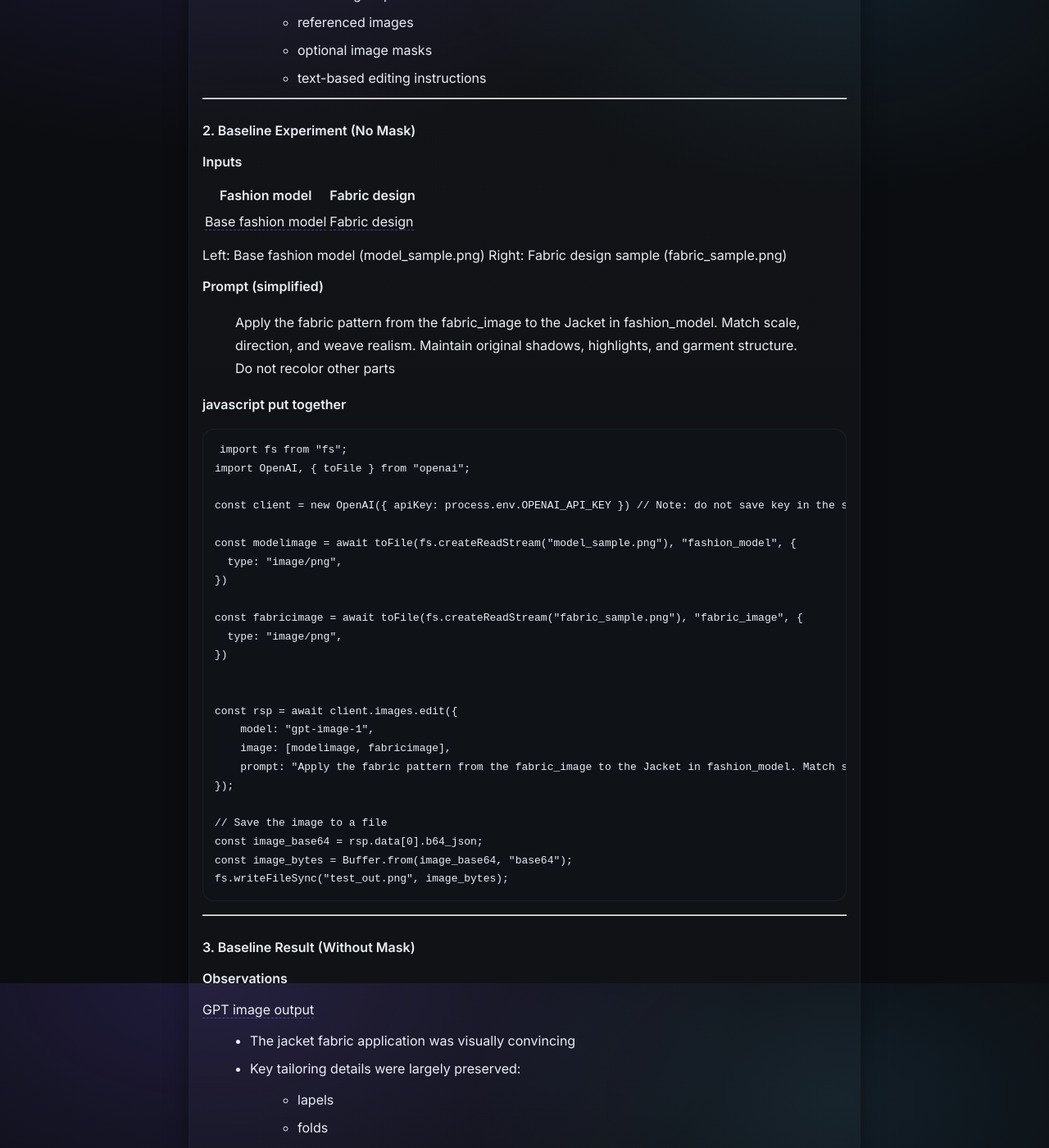
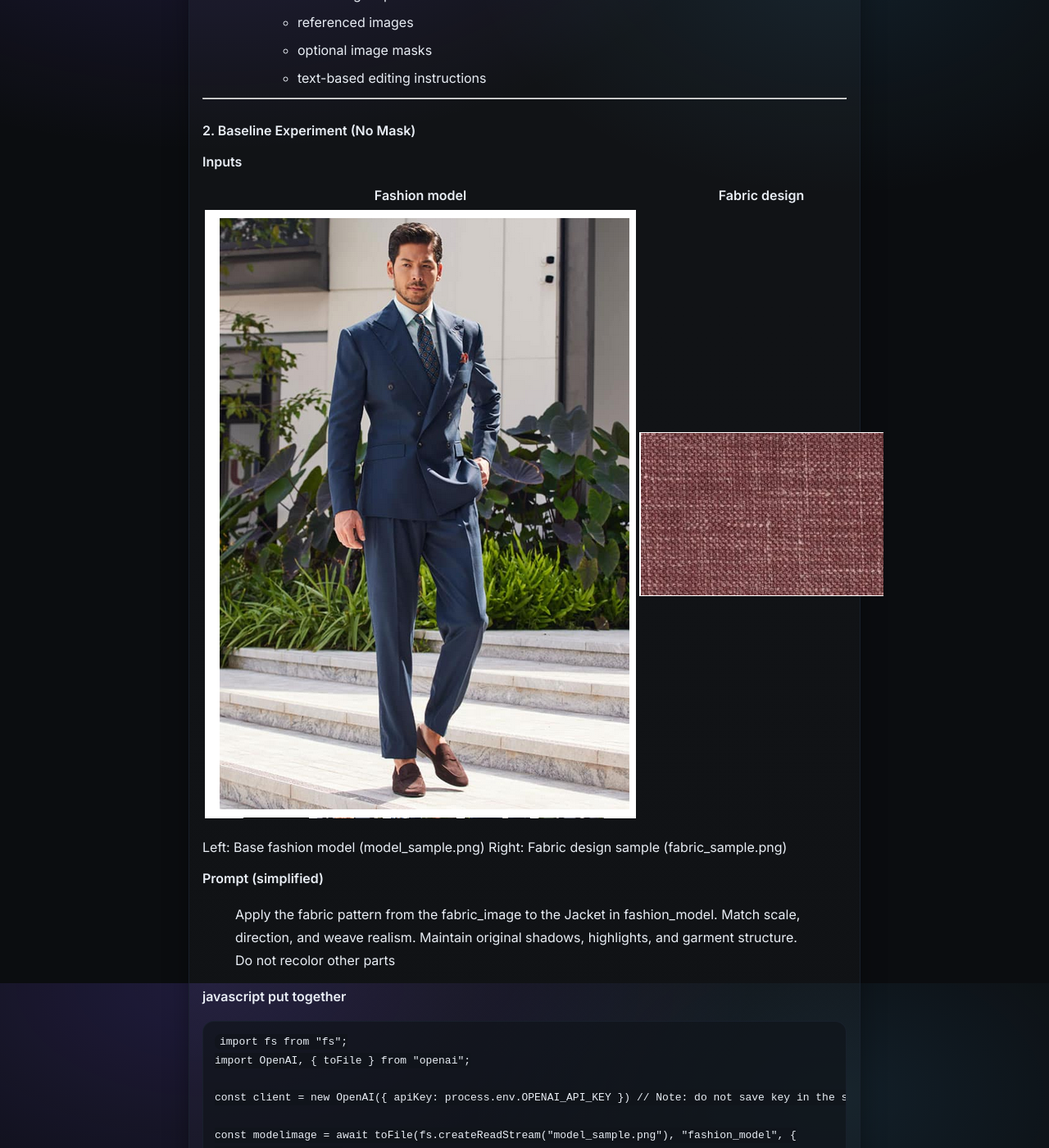
Before and after one commit to code4plot/code4plot.github.io, a Jekyll site: the page built from _posts/2026-01-26-automating-fabric-visualization-with-openaI-image-editing.md, in a window 1280 px wide and 1400 px high, scrolled down 1601 px. Shown: the whole window at 82% size. Built offline with Jekyll 4.4.1, drawn with Linux system fonts in a browser that asks for light colours; some of the changed text lies outside the part shown.

Commit message:
correction to image link

```diff
--- a/_posts/2026-01-26-automating-fabric-visualization-with-openaI-image-editing.md
+++ b/_posts/2026-01-26-automating-fabric-visualization-with-openaI-image-editing.md
@@ -60,7 +60,7 @@ High-level idea:
 
 | Fashion model | Fabric design |
 |--------------|---------------|
-| [Base fashion model](../assets/img/fabric-ai/model_sample.png) | [Fabric design](../assets/img/fabric-ai/fabric_sample.png) |
+| ![Base fashion model](/assets/img/fabric-ai/model_sample.png) | ![Fabric design](/assets/img/fabric-ai/fabric_sample.png) |
 
 Left: Base fashion model (model_sample.png)
 Right: Fabric design sample (fabric_sample.png)
@@ -104,7 +104,7 @@ fs.writeFileSync("test_out.png", image_bytes);
 
 **Observations**
 
-[GPT image output](../assets/img/fabric-ai/test_output_1.png)
+![GPT image output](/assets/img/fabric-ai/test_output_1.png)
 
 - The jacket fabric application was visually convincing
 - Key tailoring details were largely preserved:
@@ -135,7 +135,7 @@ Thus, providing an **image mask** that explicitly defines the editable region (t
 
 ### 5. Masked Setup
 
-[Fashion model mask](../assets/img/fabric-ai/jacket_mask.png)
+![Fashion model mask](/assets/img/fabric-ai/jacket_mask.png)
 
 - Created a binary mask:
   - white = jacket region (editable)
@@ -181,7 +181,7 @@ Thus, providing an **image mask** that explicitly defines the editable region (t
 
 ### 6. Masked Result
 
-[GPT image output with masking](../assets/img/fabric-ai/test_output_2.png)
+![GPT image output with masking](/assets/img/fabric-ai/test_output_2.png)
 
 **What improved**
 - Fabric placement remained convincing
```
